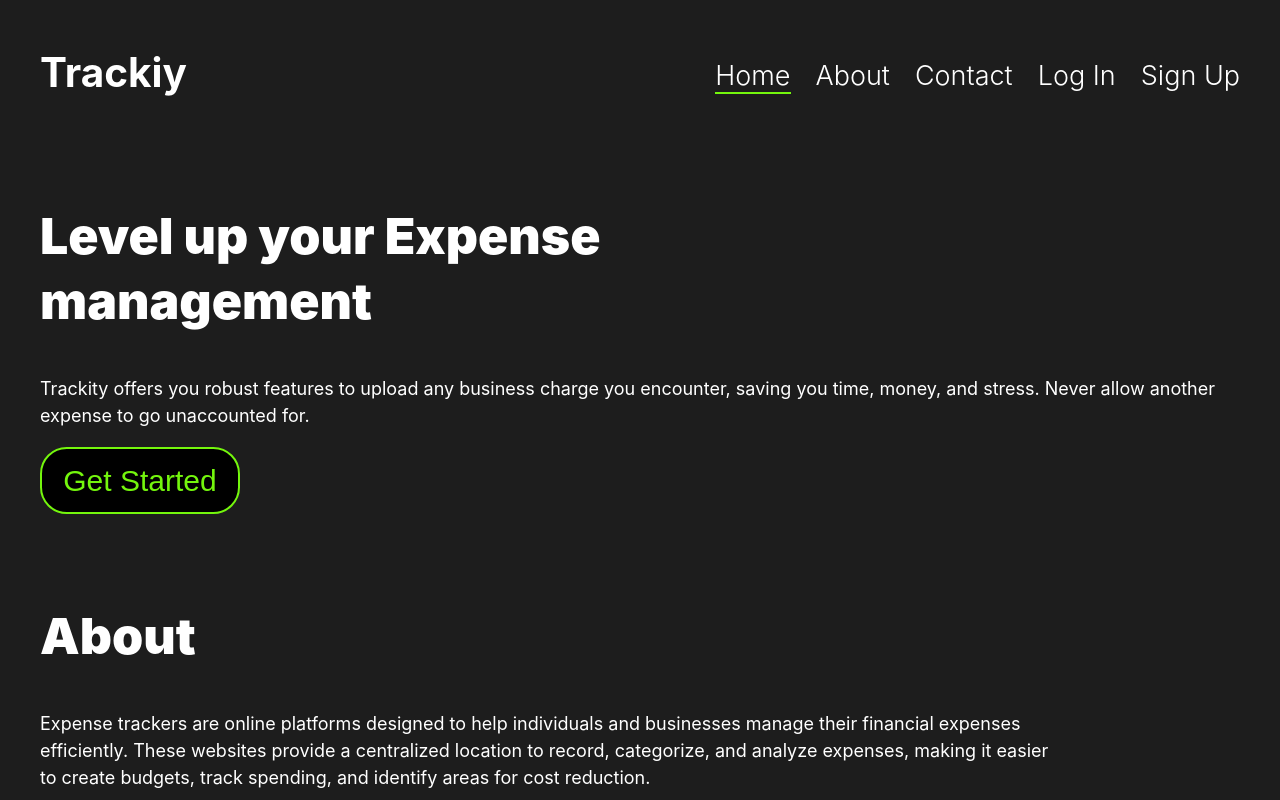
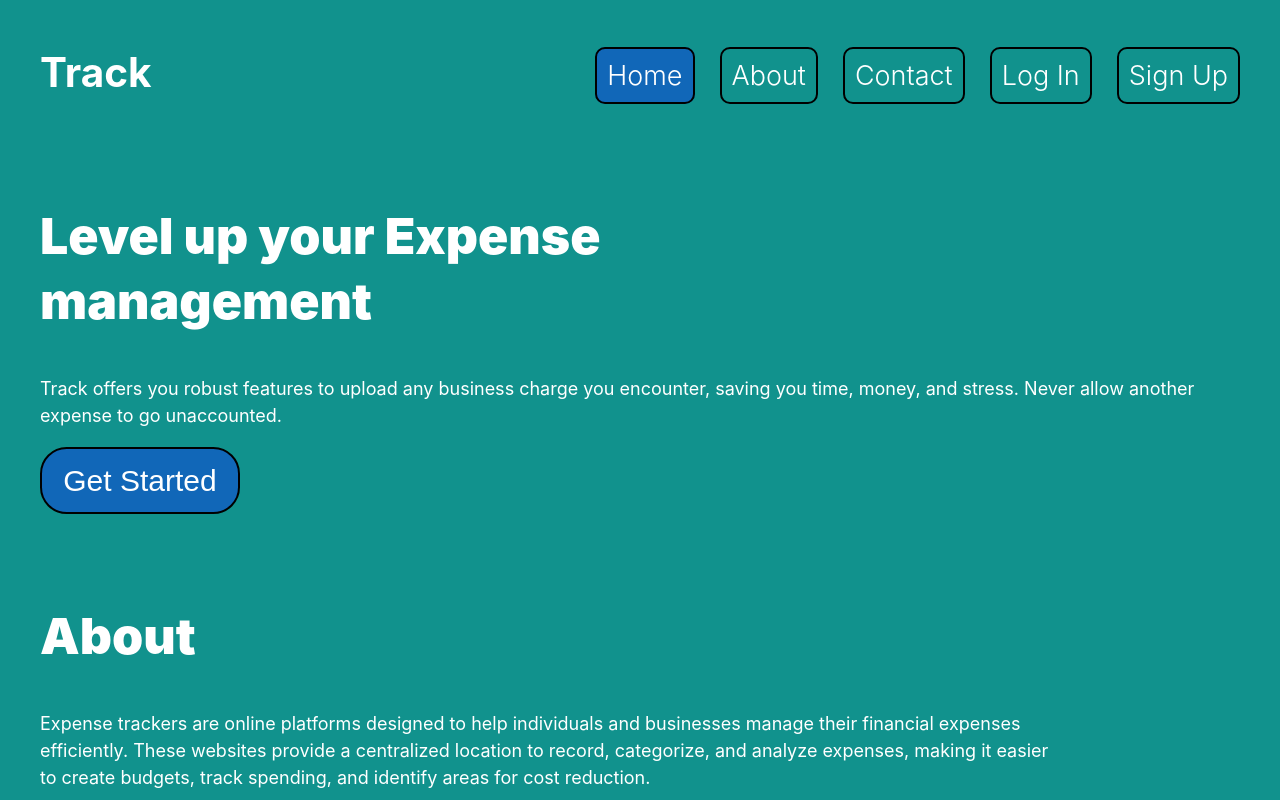
Before and after one commit to AA1-34-Ganesh/Trackify-app, a plain HTML site: page index.html in a window 1280 px wide. Shown: the top 800 px of the page. Drawn offline with Linux system fonts and the light colour scheme.

```diff
--- a/index.html
+++ b/index.html
@@ -2,67 +2,47 @@
 <html lang="en">
 
 <head>
-
-
-  <title>Trackiy</title>
-
-
+  <meta charset="UTF-8">
+  <meta name="viewport" content="width=device-width, initial-scale=1.0">
+  <title>Track</title>
   <link rel="stylesheet" href="style.css">
-
 </head>
-
 <body>
-
   <div class="page-container">
-
     <nav>
       <div class="logo">
-        <h1><a href="/">Trackiy</a></h1>
+        <h1><a href="/">Track</a></h1>
       </div>
       <ul class="main-nav">
         <li><a class="link active" href="#home">Home</a></li>
         <li><a class="link" href="#about">About</a></li>
         <li><a class="link" href="#contact">Contact</a></li>
         <li><a class="link" href="login.html">Log In</a></li>
-        <li><a  class="link" href="signup.html">Sign Up</a></li>
+        <li><a class="link" href="signup.html">Sign Up</a></li>
       </ul>
     </nav>
-
     <main>
       <div class="hero">
-
         <h2>Level up your Expense management</h2>
-        <p>Trackity offers you robust features to upload any business charge you encounter, saving you time, money, and stress. Never allow another expense to go unaccounted for.</p>
-
+        <p>Track offers you robust features to upload any business charge you encounter, saving you time, money, and
+          stress. Never allow another expense to go unaccounted.</p>
         <button><a href="money-tracker.html">Get Started</a> </button>
-
       </div>
-
       <div id="about" class="about">
-
         <h2>About</h2>
-        <p>Expense trackers are online platforms designed to help individuals and businesses manage their financial expenses efficiently. These websites provide a centralized location to record, categorize, and analyze expenses, making it easier to create budgets, track spending, and identify areas for cost reduction.</p>
-
-
+        <p>Expense trackers are online platforms designed to help individuals and businesses manage their financial
+          expenses efficiently. These websites provide a centralized location to record, categorize, and analyze
+          expenses, making it easier to create budgets, track spending, and identify areas for cost reduction.</p>
       </div>
-
       <div id="contact" class="contact">
-
         <h2>Contact</h2>
         <input type="email" placeholder="Enter your mail id">
-
-
-       </textarea>
-
       </div>
-
       <footer>
-
-      <div class="line"></div>
-      <p>&copy copyright by code fixers</p>
+        <div class="line"></div>
+        <p>&copy copyright by code fixers</p>
       </footer>
     </main>
-
 </body>
 
 </html>
--- a/script.js
+++ b/script.js
@@ -57,7 +57,7 @@
     dateCell.textContent = expense.date;
     deleteCell.appendChild(deleteBtn);
 
-    // Clear inputs
+
     categorySelect.value = "";
     amountInput.value = "";
     dateInput.value = "";
--- a/style.css
+++ b/style.css
@@ -1,11 +1,7 @@
-
-
 ul{
   padding: 0;
   margin: 0;
 }
-
-
 body {
   min-height: 100vh;
   scroll-behavior: smooth;
@@ -17,7 +13,7 @@
 }
 
 body {
-  background-color: #1d1d1d;
+  background-color:#11928d;
   color: white;
   font-family: -apple-system, BlinkMacSystemFont, "Segoe UI", Roboto, Oxygen-Sans, Ubuntu, Cantarell, "Helvetica Neue", sans-serif;
   font-size: 18px;
@@ -34,38 +30,29 @@
   color: white;
   font-size: 1.5em;
   font-weight: 700;
-
 }
-
 .main-nav a {
   text-decoration: none;
   color: white;
   font-size: 1.5em;
   font-weight: 300;
-
+  border:2px solid black;
+  padding: 10px;
+  border-radius:10px;
 }
-
 .main-nav a:hover,.active {
   text-decoration: none;
   color: white;
-  border-bottom:2px solid #74f60d ;
-
+  background-color:#1167b8;
 }
-
 a.link {
   position: relative;
 }
-
-
-
-
 .page-container {
   max-width: 1200px;
   margin: auto;
   padding: 20px;
 }
-
-
 nav {
   display: flex;
   justify-content: space-between;
@@ -83,67 +70,54 @@
   gap: 25px;
   margin-top: 20px;
 }
-
 nav .main-nav {
   margin-top: 5px;
 }
-
 nav .social-icon {
   margin-top: 5px;
 }
-
 nav .social-icon li a img {
   width: 24px;
   filter: var(--img-filter);
 }
-
-
 main {
   margin-top: 100px;
 }
-
 .hero {
   text-align: left;
   margin: auto;
 }
-
 .hero h2 {
   max-width: 700px;
   font-size: 50px;
   line-height: 1.3;
   font-weight: 900;
 }
-
 .hero button{
   width: 15em;
   height: 5em;
-  background-color: black;
+  background-color: #1167b8;
   border-radius: 2em;
-  border:2px solid #74f60d;
+  border:2px solid black;
 
 }
-
 .hero button a{
   text-decoration: none;
   font-size: 30px;
   font-weight: 400;
-  color: #74f60d;
+  color: white;
 }
-
-
 .about{
     text-align: left;
     margin-top: 5em;
     width: 85%;
 }
-
 .about h2{
   max-width: 700px;
   font-size: 50px;
   line-height: 1.3;
   font-weight: 900;
 }
-
 .contact{
     position: relative;
     left: 30%;
@@ -157,7 +131,6 @@
     padding: 20px 0px;
     box-shadow: 0px 0px 5px #74f60d;
 }
-
 .contact h2{
   max-width: 700px;
   font-size: 50px;
@@ -165,7 +138,6 @@
   font-weight: 900;
   color: black;
 }
-
 .contact input{
   max-width: 700px;
   font-size: 25px;
@@ -173,13 +145,10 @@
   border:none;
   border-bottom: 2px solid black;
 }
-
 .contact input:focus{
   outline: none;
   border-bottom: 2px solid #74f60d;
 }
-
-
 footer p{
   position: relative;
   top: 2em;
```
Also changed, not shown: login.html (+1 -8 lines), money-tracker.html (+5 -13 lines), signup.html (+0 -10 lines), Readme.md.
